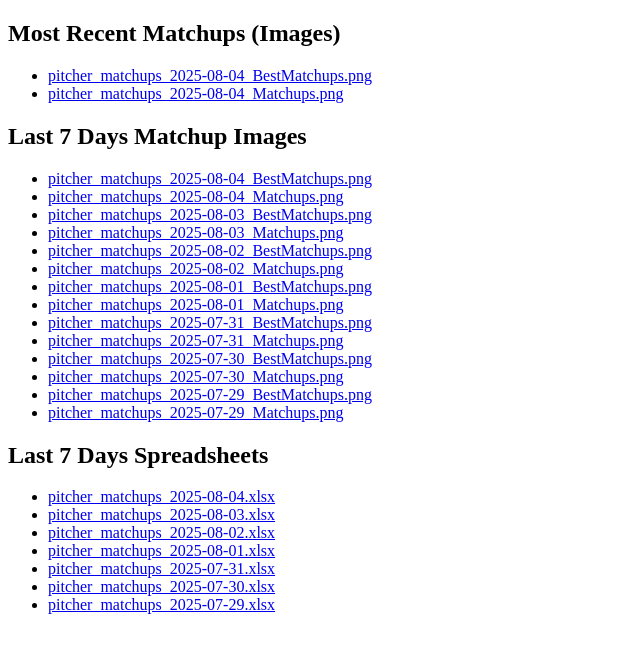
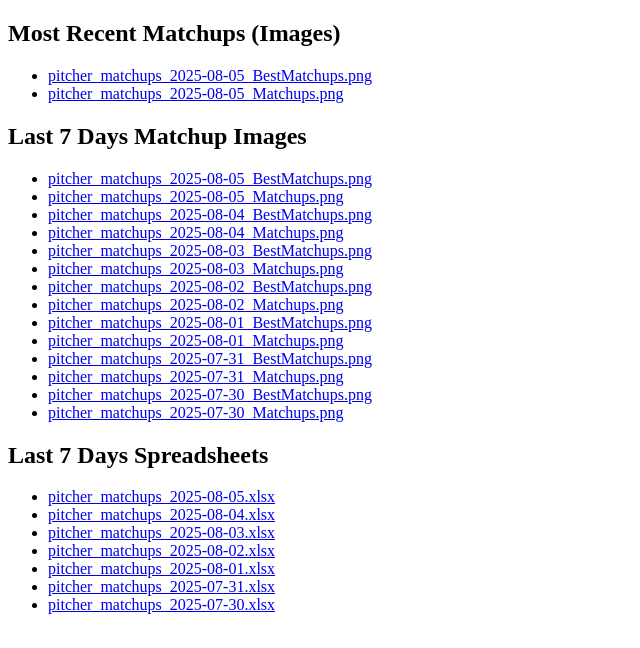
Before and after one commit to jrdogan/mlb-tools, a plain HTML site: page index.html in a window 1280 px wide. Shown: the whole page, without its empty margins (0-640 px from the left). Drawn offline with Linux system fonts and the light colour scheme.

Commit message:
Update index.html

```diff
--- a/index.html
+++ b/index.html
@@ -1,8 +1,10 @@
 <!DOCTYPE html><html><head><meta charset='utf-8'><title>MLB Matchups Index</title></head><body><h2>Most Recent Matchups (Images)</h2><ul>
-<li><a href="https://jrdogan.github.io/mlb-tools/pitcher_matchups_2025-08-04_BestMatchups.png">pitcher_matchups_2025-08-04_BestMatchups.png</a></li>
-<li><a href="https://jrdogan.github.io/mlb-tools/pitcher_matchups_2025-08-04_Matchups.png">pitcher_matchups_2025-08-04_Matchups.png</a></li>
+<li><a href="https://jrdogan.github.io/mlb-tools/pitcher_matchups_2025-08-05_BestMatchups.png">pitcher_matchups_2025-08-05_BestMatchups.png</a></li>
+<li><a href="https://jrdogan.github.io/mlb-tools/pitcher_matchups_2025-08-05_Matchups.png">pitcher_matchups_2025-08-05_Matchups.png</a></li>
 </ul>
 <h2>Last 7 Days Matchup Images</h2><ul>
+<li><a href="https://jrdogan.github.io/mlb-tools/pitcher_matchups_2025-08-05_BestMatchups.png">pitcher_matchups_2025-08-05_BestMatchups.png</a></li>
+<li><a href="https://jrdogan.github.io/mlb-tools/pitcher_matchups_2025-08-05_Matchups.png">pitcher_matchups_2025-08-05_Matchups.png</a></li>
 <li><a href="https://jrdogan.github.io/mlb-tools/pitcher_matchups_2025-08-04_BestMatchups.png">pitcher_matchups_2025-08-04_BestMatchups.png</a></li>
 <li><a href="https://jrdogan.github.io/mlb-tools/pitcher_matchups_2025-08-04_Matchups.png">pitcher_matchups_2025-08-04_Matchups.png</a></li>
 <li><a href="https://jrdogan.github.io/mlb-tools/pitcher_matchups_2025-08-03_BestMatchups.png">pitcher_matchups_2025-08-03_BestMatchups.png</a></li>
@@ -15,15 +17,13 @@
 <li><a href="https://jrdogan.github.io/mlb-tools/pitcher_matchups_2025-07-31_Matchups.png">pitcher_matchups_2025-07-31_Matchups.png</a></li>
 <li><a href="https://jrdogan.github.io/mlb-tools/pitcher_matchups_2025-07-30_BestMatchups.png">pitcher_matchups_2025-07-30_BestMatchups.png</a></li>
 <li><a href="https://jrdogan.github.io/mlb-tools/pitcher_matchups_2025-07-30_Matchups.png">pitcher_matchups_2025-07-30_Matchups.png</a></li>
-<li><a href="https://jrdogan.github.io/mlb-tools/pitcher_matchups_2025-07-29_BestMatchups.png">pitcher_matchups_2025-07-29_BestMatchups.png</a></li>
-<li><a href="https://jrdogan.github.io/mlb-tools/pitcher_matchups_2025-07-29_Matchups.png">pitcher_matchups_2025-07-29_Matchups.png</a></li>
 </ul>
 <h2>Last 7 Days Spreadsheets</h2><ul>
+<li><a href="https://jrdogan.github.io/mlb-tools/pitcher_matchups_2025-08-05.xlsx">pitcher_matchups_2025-08-05.xlsx</a></li>
 <li><a href="https://jrdogan.github.io/mlb-tools/pitcher_matchups_2025-08-04.xlsx">pitcher_matchups_2025-08-04.xlsx</a></li>
 <li><a href="https://jrdogan.github.io/mlb-tools/pitcher_matchups_2025-08-03.xlsx">pitcher_matchups_2025-08-03.xlsx</a></li>
 <li><a href="https://jrdogan.github.io/mlb-tools/pitcher_matchups_2025-08-02.xlsx">pitcher_matchups_2025-08-02.xlsx</a></li>
 <li><a href="https://jrdogan.github.io/mlb-tools/pitcher_matchups_2025-08-01.xlsx">pitcher_matchups_2025-08-01.xlsx</a></li>
 <li><a href="https://jrdogan.github.io/mlb-tools/pitcher_matchups_2025-07-31.xlsx">pitcher_matchups_2025-07-31.xlsx</a></li>
 <li><a href="https://jrdogan.github.io/mlb-tools/pitcher_matchups_2025-07-30.xlsx">pitcher_matchups_2025-07-30.xlsx</a></li>
-<li><a href="https://jrdogan.github.io/mlb-tools/pitcher_matchups_2025-07-29.xlsx">pitcher_matchups_2025-07-29.xlsx</a></li>
 </ul></body></html>
```
